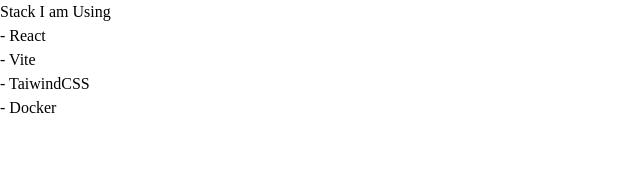
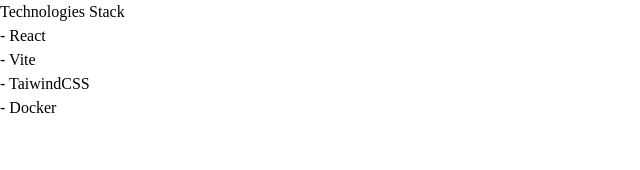
Before and after one commit to pemba17/react-vite-project, a React (Vite) app: page / in a window 1280 px wide. Shown: the top 170 px of the page, without its empty margins (0-640 px from the left). Built offline with nearby package versions, Linux system fonts and the light colour scheme.

Commit message:
small change

```diff
--- a/src/App.tsx
+++ b/src/App.tsx
@@ -4,7 +4,7 @@
       <div className="flex justify-center items-center h-screen">
         <h1 className="text-2xl font-bol">
           <ul>
-              Stack I am Using
+              Technologies Stack
               <li> - React</li>
               <li> - Vite</li>
               <li> - TaiwindCSS</li>
```
